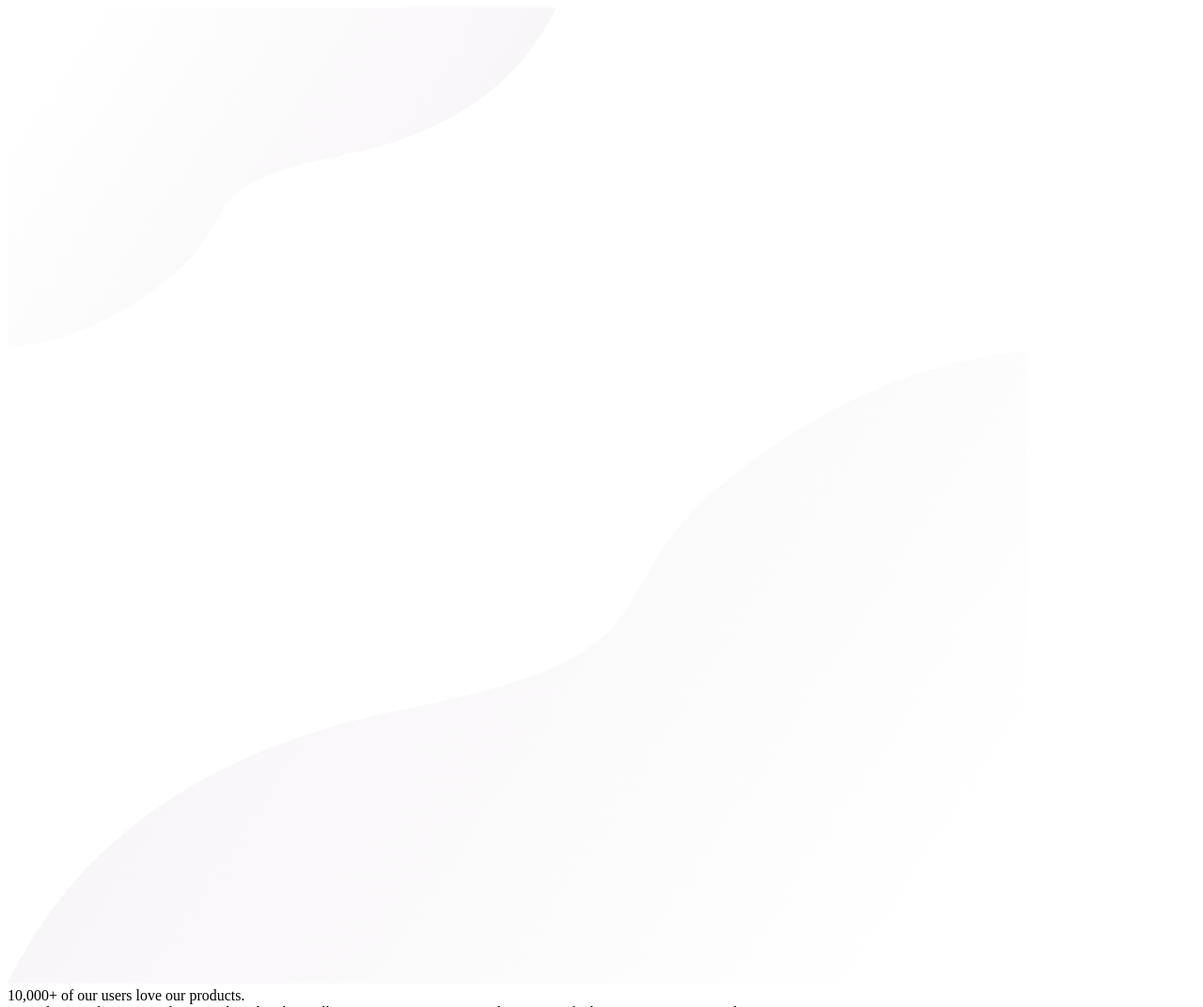
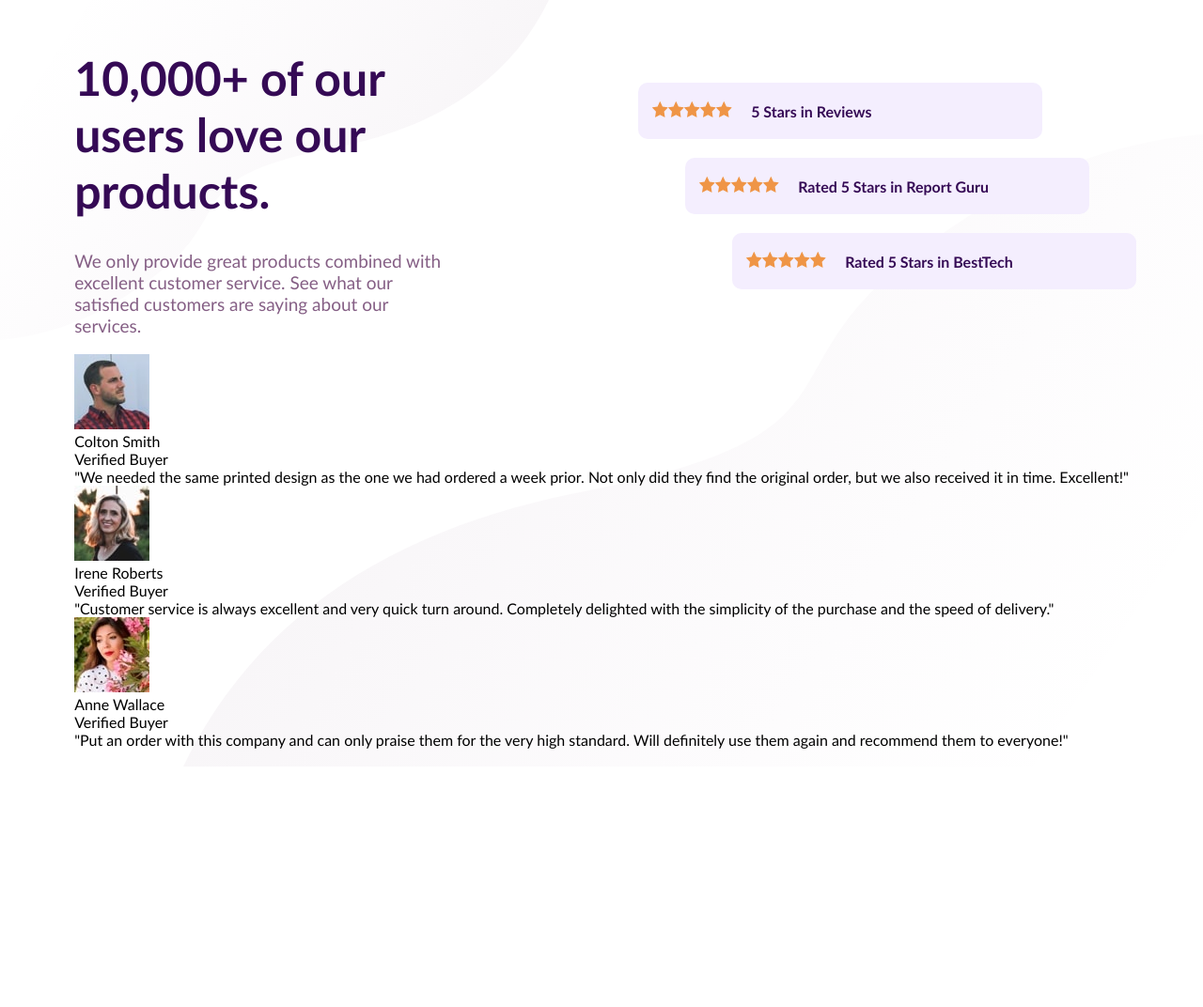
Before and after one commit to aufalfirdausi/fem-social-proof-section-master, a plain HTML site: page index.html in a window 1280 px wide. Shown: the top 1072 px of the page at 94% size. After the commit the page ends 816 px from the top, so only its background shows below. Drawn offline with Linux system fonts and the light colour scheme.

Commit message:
fixed class stars and create backgroung

```diff
--- a/index.html
+++ b/index.html
@@ -19,21 +19,22 @@
   </head>
   <body>
 
-    <img src="bg-pattern-top-desktop.svg" alt="">
-    <img src="bg-pattern-bottom-desktop.svg" alt="">
+
 
     <div class="card">
+      <div class="top">
       <div class="left">
-    <div class="title">10,000+ of our users love our products.</div>
+    <div class="title"><h1>10,000+ of our users love our products.</h1></div>
 
-    <div class="desc-title">We only provide great products combined with excellent customer service.
-    See what our satisfied customers are saying about our services.</div>
+    <div class="desc-title"><p>We only provide great products combined with excellent customer service.
+    See what our satisfied customers are saying about our services.</p></div>
       </div>
 
       <div class="right">
-          <div class="stars one"> <img src="icon-star.svg" alt="">Rated 5 Stars in Reviews</div>
-          <div class="stars two"> <img src="icon-star.svg" alt="">Rated 5 Stars in Report Guru</div>
-          <div class="stars three"> <img src="icon-star.svg" alt="">Rated 5 Stars in BestTech</div>
+          <div class="moon one"><div class="stars"></div><b>5 Stars in Reviews</b></div>
+          <div class="moon two"><div class="stars"></div><b>Rated 5 Stars in Report Guru</b></div>
+          <div class="moon three"><div class="stars"></div><b>Rated 5 Stars in BestTech</b></div>
+      </div>
       </div>
 
       <div class="public response">
@@ -68,11 +69,11 @@
 
     </div>
 
-    <div class="attribution">
+    <!--<div class="attribution">
       Challenge by
       <a href="https://www.frontendmentor.io?ref=challenge" target="_blank"
         >Frontend Mentor</a
       >. Coded by <a href="#">Your Name Here</a>.
-    </div>
+    </div>-->
   </body>
 </html>
--- a/main.css
+++ b/main.css
@@ -5,3 +5,80 @@
 .attribution a {
     color: hsl(228, 45%, 44%);
   }
+
+  body {
+    background-image: url(bg-pattern-top-desktop.svg), url(bg-pattern-bottom-desktop.svg);
+    background-repeat: no-repeat;
+    min-height: 100vh;
+    background-position: top left, bottom right;
+  }
+
+  body {
+    display: flex;
+    align-items: center;
+    justify-content: center;
+  }
+
+  .card {
+    font-family: 'Gill Sans', 'Gill Sans MT', Calibri, 'Trebuchet MS', sans-serif;
+  }
+
+
+  .title {
+    width: 400px;
+    font-size: larger;
+    font-size: bold;
+    font-size: 25px;
+    color: rgb(53, 10, 85);
+  }
+
+  .desc-title {
+    color: rgb(133, 95, 133);
+    padding: 0;
+    margin: 0;
+    width: 390px;
+    font-size: 19px;
+  }
+
+
+  .top {
+    display: flex;
+    flex-direction: row;
+    align-items: center;
+    gap: 230px;
+  }
+
+
+  .stars {
+    width: 85px;
+    height: 20px;
+    background-image: url('icon-star.svg');
+    background-repeat: repeat-x;
+    background-size: 17px 17px;
+  }
+
+  .moon {
+    display: flex;
+    justify-content: flex-start;
+    align-items: center;
+    width: 400px;
+    padding: 20px 15px;
+    margin: 20px;
+    background-color: rgb(244, 238, 254);
+    border-radius: 10px;
+  }
+
+  .moon b {
+    padding-left: 20px;
+    color: rgb(53, 10, 85);
+  }
+
+  .one {
+    position: relative;
+    right: 50px;
+  }
+
+  .three {
+    position: relative;
+    left: 50px;
+  }
```
